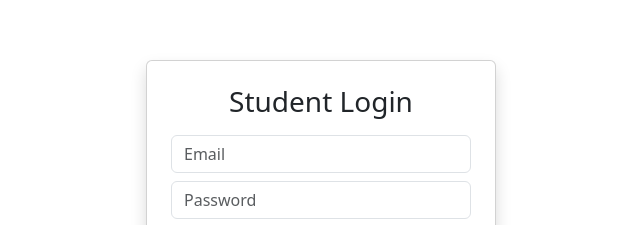
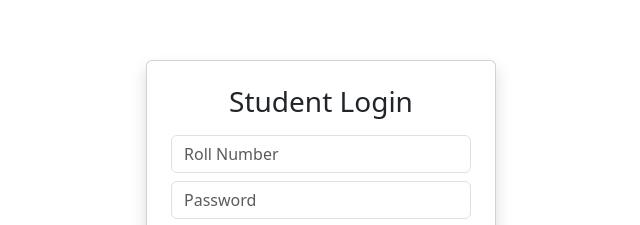
Before and after one commit to Krishnavardhan2305/Bus_Tracking, a React (Vite) app in the folder Frontend/: page /student/login in a window 1280 px wide. Shown: the part 221-446 px from the top of the page, without its empty margins (319-959 px from the left). Built offline with nearby package versions, Linux system fonts and the light colour scheme; no server answers.

Commit message:
changed student login

```diff
--- a/Frontend/src/pages/Student/StudentLogin.jsx
+++ b/Frontend/src/pages/Student/StudentLogin.jsx
@@ -4,8 +4,9 @@
 import toast from "react-hot-toast";
 import { STUDENT_API_ENDPOINT } from "../../utils/constant";
 
+
 const StudentLogin = () => {
-  const [email, setEmail] = useState("");
+  const [rollNo, setRollNo] = useState("");
   const [password, setPassword] = useState("");
   const [loading, setLoading] = useState(false);
 
@@ -13,19 +14,18 @@
 
   const handleLogin = async () => {
     try {
-      if (!email || !password) {
-        return toast.error("Please fill all fields");
-      }
-
       setLoading(true);
 
       await axios.post(
         `${STUDENT_API_ENDPOINT}/login`,
-        { email, password },
+        {
+          email: rollNo,
+          password,
+        },
         { withCredentials: true }
       );
 
-      toast.success("Login successful 🚍");
+      toast.success("Login successful 🎓");
 
       navigate("/student/select-bus");
 
@@ -42,18 +42,15 @@
         <h3 className="text-center mb-3">Student Login</h3>
 
         <input
-          type="email"
           className="form-control mb-2"
-          placeholder="Email"
-          value={email}
-          onChange={(e) => setEmail(e.target.value)}
+          placeholder="Roll Number"
+          onChange={(e) => setRollNo(e.target.value)}
         />
 
         <input
           type="password"
           className="form-control mb-3"
           placeholder="Password"
-          value={password}
           onChange={(e) => setPassword(e.target.value)}
         />
 
```
